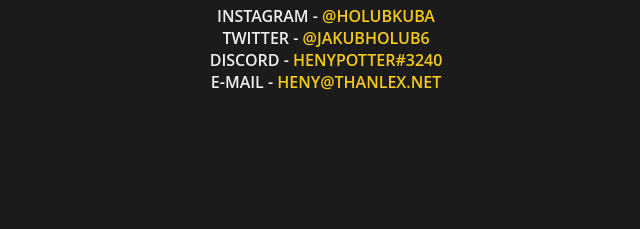
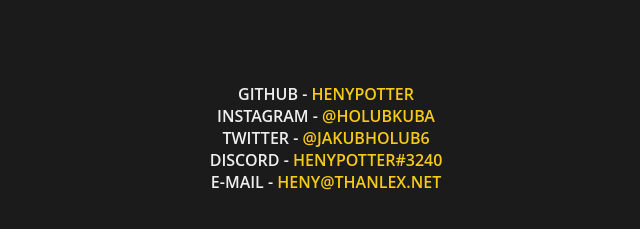
Before and after one commit to HenyPotter/heny, a plain HTML site: page index.html in a window 1280 px wide. Shown: the part 417-646 px from the top of the page, without its empty margins (314-954 px from the left). Drawn offline with nearby package versions, Linux system fonts and the light colour scheme; a script that the page names is missing.

Commit message:
Opraven bug (snad)

```diff
--- a/index.css
+++ b/index.css
@@ -69,7 +69,7 @@
 #social {
     color: #efefef;
     position: absolute;
-    top: 400px;
+    top: 500px;
     width: 100%;
     font-weight: 600;
     text-transform: uppercase;
```
